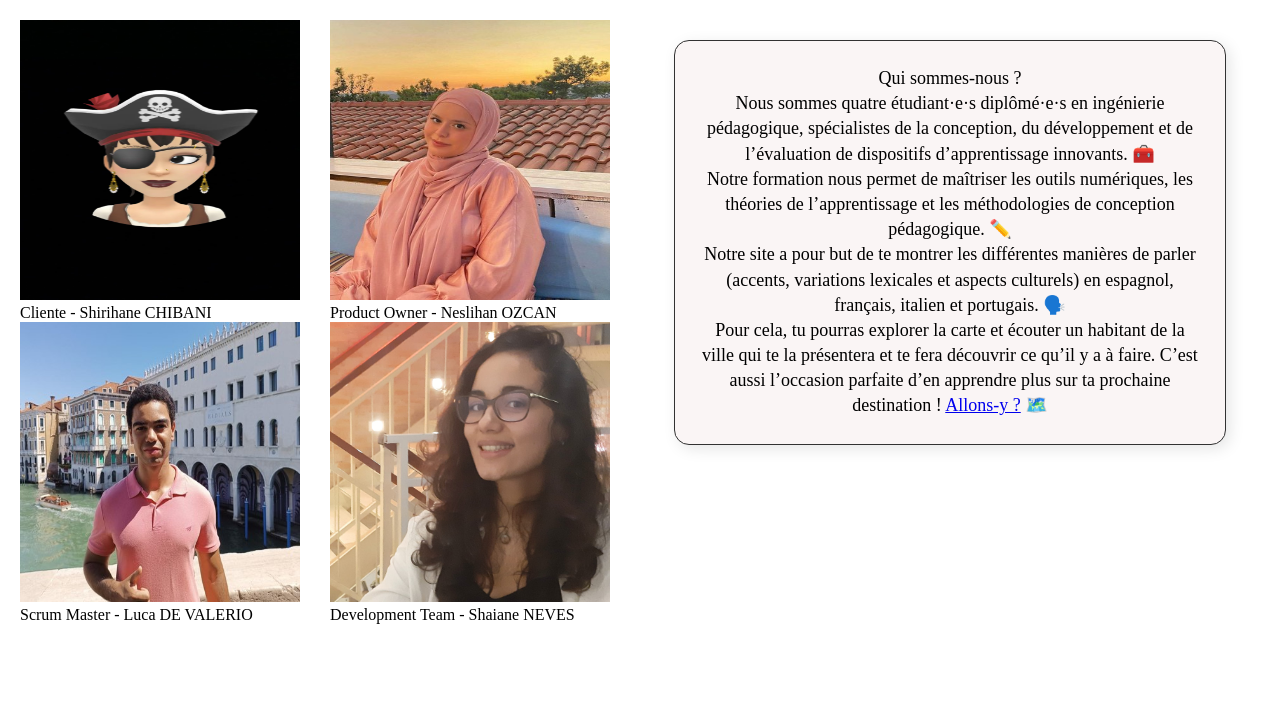
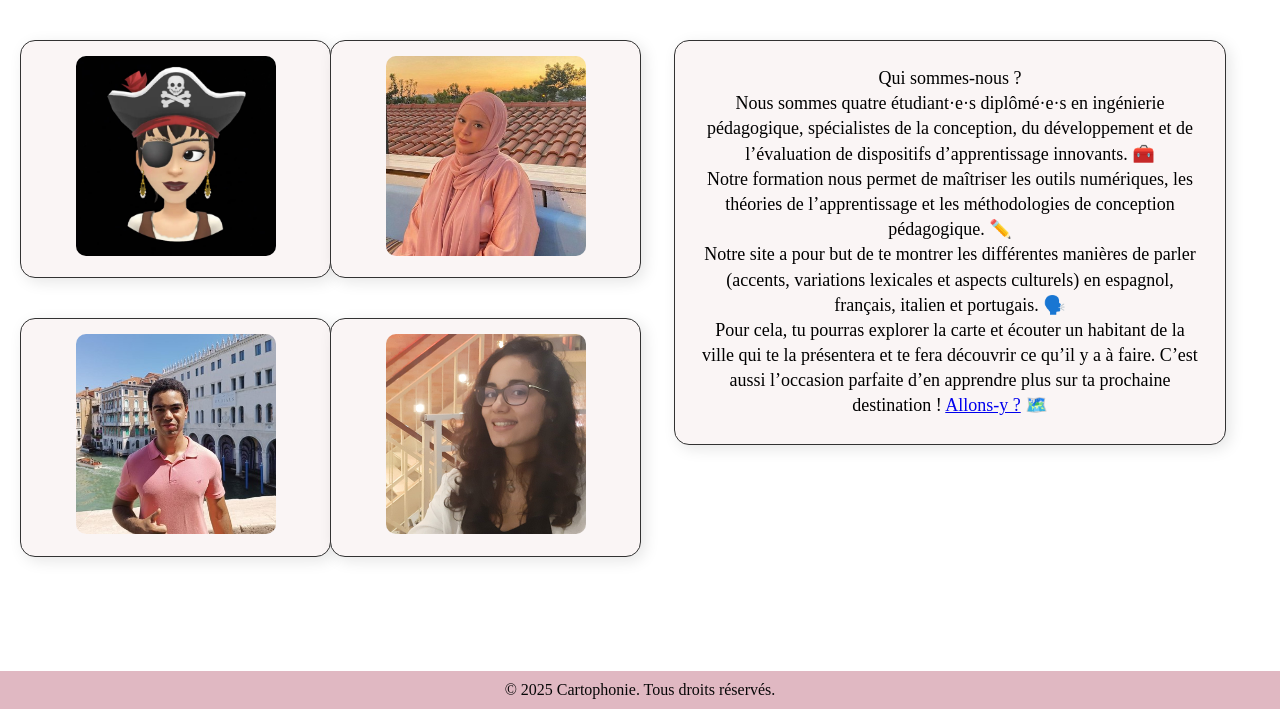
Before and after one commit to lucadeva97/Technique-de-projet, a PHP site: page /apropos.html in a window 1280 px wide. Shown: the part 91-800 px from the top of the page. Run offline with PHP 8.4, Linux system fonts and the light colour scheme.

Commit message:
Add files via upload

```diff
--- a/Projet Tech/apropos.html
+++ b/Projet Tech/apropos.html
@@ -33,21 +33,21 @@
     <!-- Fin header -->
     <div class="contenu">
         <div class="nous4">
-            <div>
-                <img src="images/shishi.jpeg" alt="shishi" class="nous_images">
-                <p>Cliente - Shirihane CHIBANI</p>
+            <div class="nous-div">
+                <img src="images/shishi.jpeg" alt="shishi"  class="nous_images">
+                <div class="text1">Cliente - Shirihane CHIBANI</div>
             </div>
-            <div>
+            <div class="nous-div">
                 <img src="images/nes.jpeg" alt="nes" class="nous_images">
-                <p>Product Owner - Neslihan OZCAN</p>
+                <div class="text1">Product Owner - Neslihan OZCAN</div>
             </div>
-            <div>
+            <div class="nous-div">
                 <img src="images/luca.jpeg" alt="luca" class="nous_images">
-                <p>Scrum Master - Luca DE VALERIO</p>
+                <div class="text1">Scrum Master - Luca DE VALERIO</div>
             </div>
-            <div>
+            <div class="nous-div">
                 <img src="images/shai.jpg" alt="shaiane" class="nous_images">
-                <p>Development Team - Shaiane NEVES</p>
+                <div class="text1">Development Team - Shaiane NEVES</div>
             </div>
         </div>
         <div class="informations">
@@ -62,6 +62,11 @@
                 </p>
         </div>
     </div>
+    <footer>
+        <div class="footer-container">
+            <p>&copy; 2025 Cartophonie. Tous droits réservés.</p>
+        </div>
+    </footer>
     <script src="scripts.js"></script>
 </body>
 </html>
--- a/Projet Tech/sty.css
+++ b/Projet Tech/sty.css
@@ -264,13 +264,59 @@ header {
 }
 
 .nous-div {
-    padding: 5px;
+    position: relative;
+    width: 200px;
+    height: 200px;
+    perspective: 1000px; /* Add depth to the 3D effect */
+    text-align: center;
+    border: solid rgb(50, 50, 50) 1.5px;
+    border-radius: 15px;
+    max-width: 280px;
+    width: 90%;
+    height: auto;
+    background-color: rgb(250, 245, 245);
+    margin: 20px auto;
+    padding: 15px;
+    font-size: 16px;
+    line-height: 1.4;
+    box-shadow: 4px 4px 15px rgba(0, 0, 0, 0.1);
+    transition: transform 0.3s ease, box-shadow 0.2s ease;
+}
+
+.nous-div:hover {
+    transform: scale(1.02);
+    box-shadow: 6px 6px 20px rgba(0, 0, 0, 0.15);
 }
 
 .nous_images {
-    height: 280px;
-    width: 280px;
-    display: center;
+    width: 100%;
+    height: 100%;
+    object-fit: cover;
+    transition: transform 2s; /* Duration of the rotation */
+    border-radius: 10px;
+    width: 200px; /* Fixed width */
+    height: 200px; /* Fixed height */
+}
+
+.text1 {
+    position: absolute;
+    top: 100%;
+    left: 50%;
+    transform: translate(-50%, -50%);
+    color: rgb(3, 3, 3);
+    font-size: 20px;
+    font-weight: bold;
+    opacity: 0;
+    transition: opacity 1s; /* Slow appearance of the text */
+    background-color: #ccc;
+}
+
+.nous-div:hover .nous_images {
+    transform: rotateY(180deg); /* Rotate the image */
+}
+
+.nous-div:hover .text1 {
+    opacity: 1; /* Make the text appear */
 }
 
 .cadre_apropos {
@@ -539,11 +585,43 @@ header {
     text-align: center;
 }
 
+.footer-container {
+    width: 100%;
+    background-color: #e0b8c2;
+    color: #070707;
+    text-align: center;
+    padding: 10px 0;
+    position: fixed;
+    bottom: 0;
+    left: 0;
+    display: flex;
+    flex-direction: column;
+    align-items: center;
+    justify-content: center;
+}
+
+.footer-logo {
+    width: 100px; /* Adjust the size as needed */
+    margin: 10px 0;
+}
+
+.footer-links {
+    margin-top: 10px;
+}
+
+.footer-links a {
+    color: #fff;
+    margin: 0 10px;
+    text-decoration: none;
+}
+
+.footer-links a:hover {
+    text-decoration: underline;
+}
 
 /* connexion */
 
 .form-container {
-
     width: 600px;
 }
 
```
Lines whose indentation alone changed are shown as unchanged.
